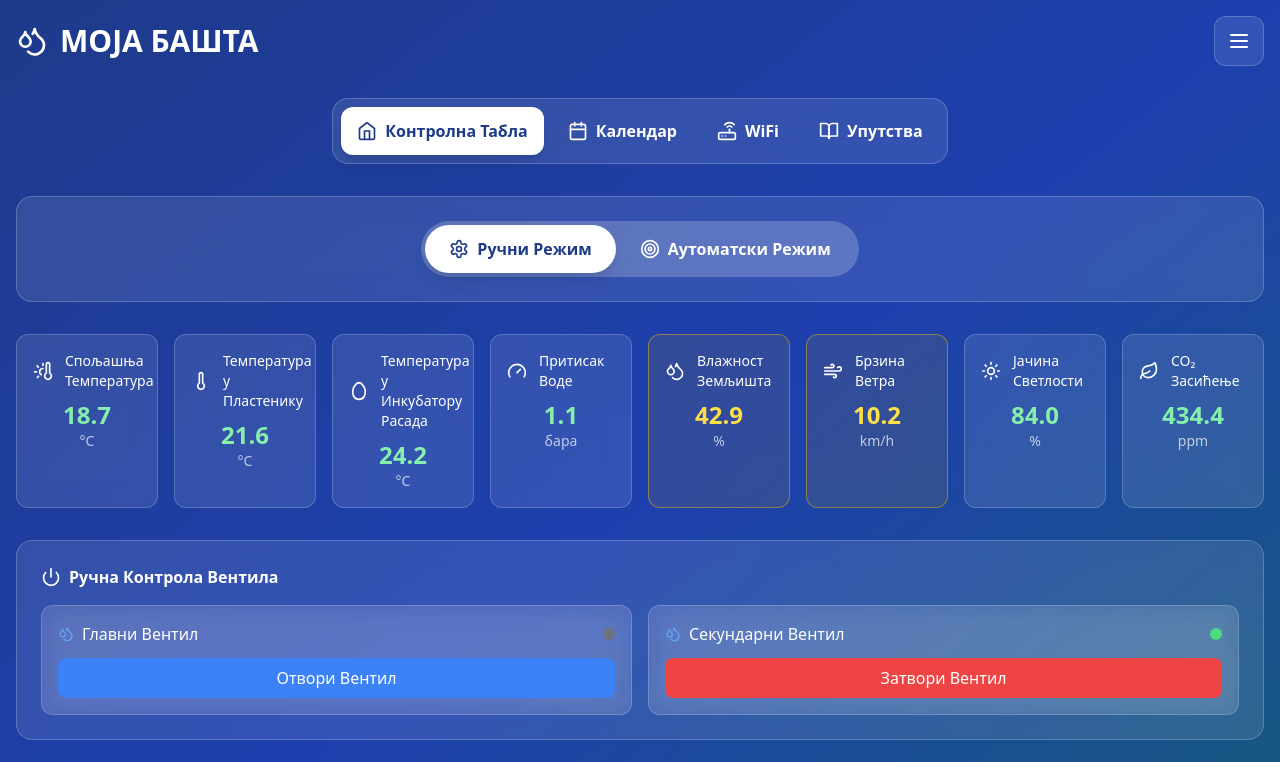
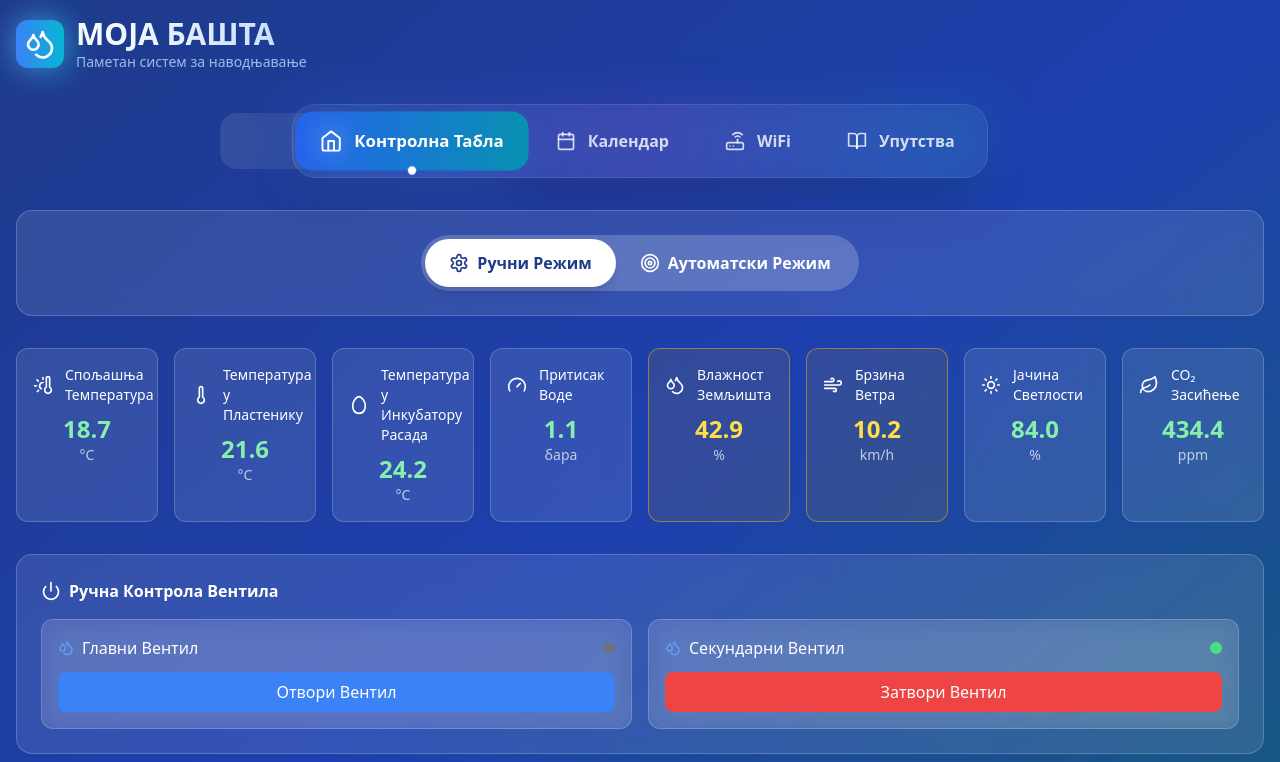
Before and after one commit to zaplanjac/wifi-plastenik, a React (Vite) app: page / in a window 1280 px wide. Shown: the top 762 px of the page. Built offline with nearby package versions, Linux system fonts and the light colour scheme.

Commit message:
Redesign Desktop Navigation with Colorful Tabs

```diff
--- a/src/components/HamburgerMenu.tsx
+++ b/src/components/HamburgerMenu.tsx
@@ -23,22 +23,38 @@ const HamburgerMenu: React.FC<HamburgerMenuProps> = ({ currentPage, onPageChange
     {
       id: 'dashboard' as CurrentPage,
       label: 'Контролна Табла',
-      icon: <Home className="w-5 h-5" />
+      icon: <Home className="w-5 h-5" />,
+      color: 'from-blue-500 to-cyan-500',
+      hoverColor: 'hover:from-blue-600 hover:to-cyan-600',
+      activeColor: 'from-blue-600 to-cyan-600',
+      shadowColor: 'shadow-blue-500/25'
     },
     {
       id: 'calendar' as CurrentPage,
       label: 'Календар',
-      icon: <Calendar className="w-5 h-5" />
+      icon: <Calendar className="w-5 h-5" />,
+      color: 'from-green-500 to-emerald-500',
+      hoverColor: 'hover:from-green-600 hover:to-emerald-600',
+      activeColor: 'from-green-600 to-emerald-600',
+      shadowColor: 'shadow-green-500/25'
     },
     {
       id: 'wifi' as CurrentPage,
       label: 'WiFi',
-      icon: <Router className="w-5 h-5" />
+      icon: <Router className="w-5 h-5" />,
+      color: 'from-purple-500 to-violet-500',
+      hoverColor: 'hover:from-purple-600 hover:to-violet-600',
+      activeColor: 'from-purple-600 to-violet-600',
+      shadowColor: 'shadow-purple-500/25'
     },
     {
       id: 'instructions' as CurrentPage,
       label: 'Упутства',
-      icon: <BookOpen className="w-5 h-5" />
+      icon: <BookOpen className="w-5 h-5" />,
+      color: 'from-orange-500 to-amber-500',
+      hoverColor: 'hover:from-orange-600 hover:to-amber-600',
+      activeColor: 'from-orange-600 to-amber-600',
+      shadowColor: 'shadow-orange-500/25'
     }
   ];
 
@@ -49,16 +65,27 @@ const HamburgerMenu: React.FC<HamburgerMenuProps> = ({ currentPage, onPageChange
 
   return (
     <>
-      {/* Hamburger Button */}
+      {/* Header */}
       <div className="flex justify-between items-center mb-8">
         <div className="flex items-center gap-3">
+          <div className="relative">
+            <div className="absolute inset-0 bg-gradient-to-r from-blue-400 to-cyan-400 rounded-xl blur-lg opacity-75"></div>
+            <div className="relative bg-gradient-to-r from-blue-500 to-cyan-500 p-2 rounded-xl">
               <Droplets className="w-8 h-8 text-white" />
-          <h1 className="text-3xl font-bold text-white">МОЈА БАШТА</h1>
+            </div>
+          </div>
+          <div>
+            <h1 className="text-3xl font-bold bg-gradient-to-r from-white to-blue-200 bg-clip-text text-transparent">
+              МОЈА БАШТА
+            </h1>
+            <p className="text-blue-200/80 text-sm">Паметан систем за наводњавање</p>
+          </div>
         </div>
 
+        {/* Mobile Hamburger Button */}
         <button
           onClick={() => setIsOpen(!isOpen)}
-          className="bg-white/10 backdrop-blur-md rounded-xl p-3 border border-white/20 hover:bg-white/20 transition-all duration-300"
+          className="lg:hidden bg-white/10 backdrop-blur-md rounded-xl p-3 border border-white/20 hover:bg-white/20 transition-all duration-300"
         >
           {isOpen ? (
             <X className="w-6 h-6 text-white" />
@@ -89,8 +116,8 @@ const HamburgerMenu: React.FC<HamburgerMenuProps> = ({ currentPage, onPageChange
                   onClick={() => handlePageChange(item.id)}
                   className={`w-full flex items-center gap-3 px-4 py-3 rounded-xl font-semibold transition-all duration-300 ${
                     currentPage === item.id
-                      ? 'bg-white text-blue-900 shadow-lg'
-                      : 'text-white hover:bg-white/10'
+                      ? `bg-gradient-to-r ${item.activeColor} text-white shadow-lg ${item.shadowColor}`
+                      : `text-white hover:bg-white/10 bg-gradient-to-r ${item.color} hover:${item.hoverColor}`
                   }`}
                 >
                   {item.icon}
@@ -102,24 +129,69 @@ const HamburgerMenu: React.FC<HamburgerMenuProps> = ({ currentPage, onPageChange
         </div>
       )}
 
-      {/* Desktop Menu */}
+      {/* Desktop Navigation - Redesigned */}
       <div className="hidden lg:flex justify-center mb-8">
-        <div className="bg-white/10 backdrop-blur-md rounded-2xl p-2 border border-white/20">
+        <div className="relative">
+          {/* Background glow effect */}
+          <div className="absolute inset-0 bg-gradient-to-r from-blue-500/20 via-purple-500/20 to-cyan-500/20 rounded-3xl blur-xl"></div>
+
+          {/* Main navigation container */}
+          <div className="relative bg-white/5 backdrop-blur-xl rounded-3xl p-2 border border-white/10 shadow-2xl">
             <div className="flex gap-2">
-            {menuItems.map((item) => (
+              {menuItems.map((item, index) => (
                 <button
                   key={item.id}
                   onClick={() => handlePageChange(item.id)}
-                className={`flex items-center gap-2 px-4 py-3 rounded-xl font-semibold transition-all duration-300 ${
+                  className={`group relative flex items-center gap-3 px-6 py-4 rounded-2xl font-semibold transition-all duration-500 transform ${
                     currentPage === item.id
-                    ? 'bg-white text-blue-900 shadow-lg'
-                    : 'text-white hover:bg-white/10'
+                      ? `bg-gradient-to-r ${item.activeColor} text-white shadow-2xl ${item.shadowColor} scale-105 z-10`
+                      : `text-white/80 hover:text-white hover:scale-105 hover:bg-gradient-to-r ${item.color} ${item.hoverColor}`
                   }`}
+                  style={{
+                    animationDelay: `${index * 100}ms`
+                  }}
                 >
+                  {/* Icon with special effects for active tab */}
+                  <div className={`relative transition-all duration-300 ${
+                    currentPage === item.id ? 'scale-110' : 'group-hover:scale-110'
+                  }`}>
+                    {currentPage === item.id && (
+                      <div className="absolute inset-0 bg-white/30 rounded-full blur-md"></div>
+                    )}
+                    <div className="relative">
                       {item.icon}
+                    </div>
+                  </div>
+
+                  {/* Label with gradient effect */}
+                  <span className={`relative transition-all duration-300 ${
+                    currentPage === item.id
+                      ? 'font-bold'
+                      : 'group-hover:font-semibold'
+                  }`}>
                     {item.label}
+                  </span>
+
+                  {/* Active indicator */}
+                  {currentPage === item.id && (
+                    <div className="absolute -bottom-1 left-1/2 transform -translate-x-1/2 w-2 h-2 bg-white rounded-full shadow-lg animate-pulse"></div>
+                  )}
+
+                  {/* Hover glow effect */}
+                  <div className={`absolute inset-0 rounded-2xl opacity-0 group-hover:opacity-100 transition-opacity duration-300 bg-gradient-to-r ${item.color} blur-xl -z-10`}></div>
                 </button>
               ))}
+            </div>
+
+            {/* Animated background indicator */}
+            <div
+              className="absolute top-2 bottom-2 bg-gradient-to-r from-white/10 to-white/5 rounded-2xl transition-all duration-500 ease-out"
+              style={{
+                left: `${(menuItems.findIndex(item => item.id === currentPage) * 25) + 1}%`,
+                width: '23%',
+                transform: 'translateX(-50%)'
+              }}
+            ></div>
           </div>
         </div>
       </div>
```
Lines whose indentation alone changed are shown as unchanged.
